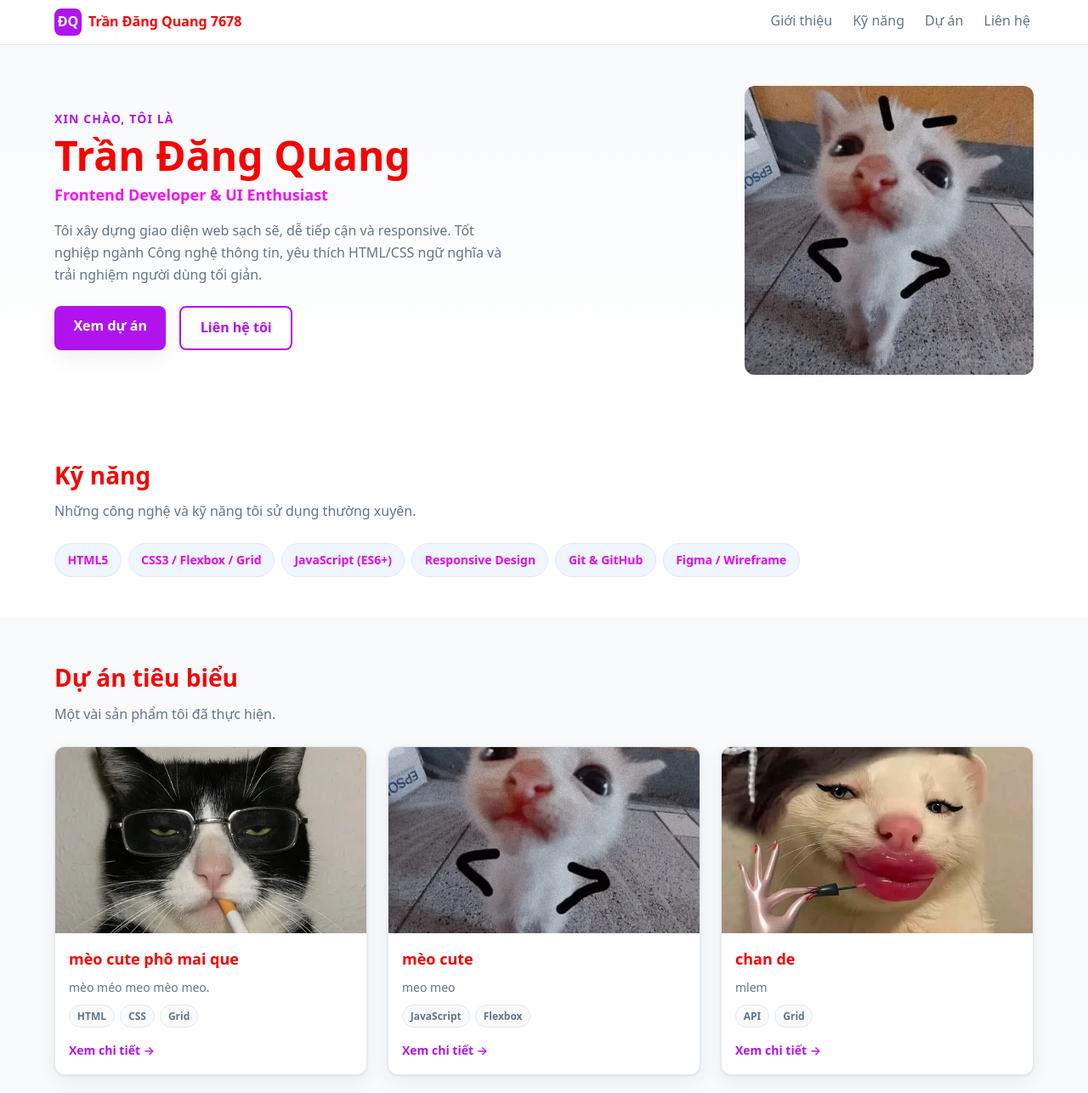
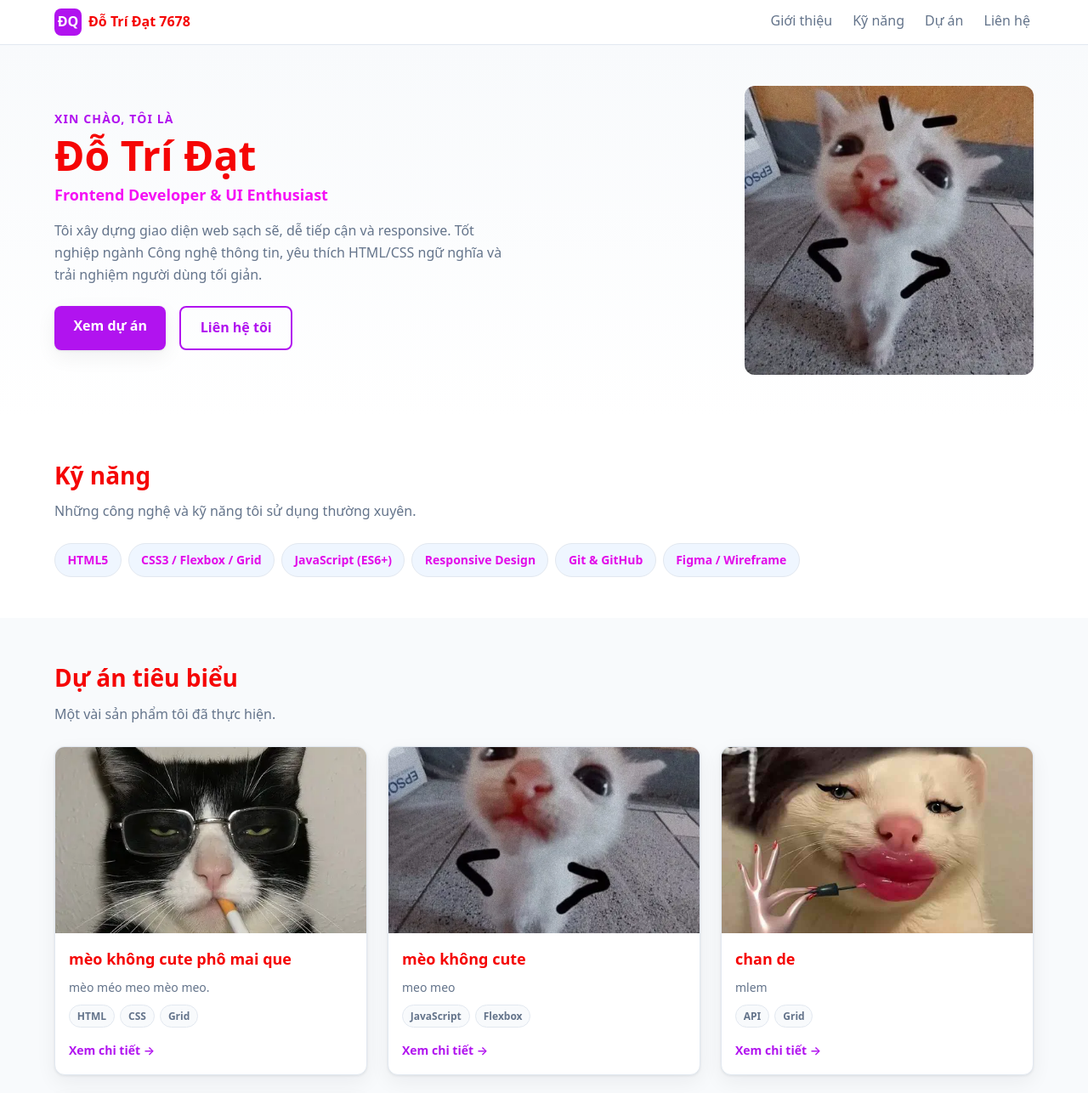
Before and after one commit to dotridat2005-bit/My-CV, a plain HTML site: page index.html in a window 1280 px wide. Shown: the top 1286 px of the page at 85% size. Drawn offline with Linux system fonts and the light colour scheme.

```diff
--- a/index.html
+++ b/index.html
@@ -25,7 +25,7 @@
       <!-- Thương hiệu cá nhân -->
       <a class="brand" href="#top" aria-label="Về đầu trang">
         <span class="brand-mark" aria-hidden="true">ĐQ</span>
-        <span class="brand-name">Trần Đăng Quang 7678</span>
+        <span class="brand-name">Đỗ Trí Đạt 7678</span>
       </a>
 
       <!-- NAV dùng Flexbox (xem styles.css) -->
@@ -49,7 +49,7 @@
       <div class="container hero-inner">
         <div class="hero-text">
           <p class="eyebrow">Xin chào, tôi là</p>
-          <h1 class="hero-title">Trần Đăng Quang</h1>
+          <h1 class="hero-title">Đỗ Trí Đạt</h1>
           <p class="hero-role">Frontend Developer &amp; UI Enthusiast</p>
           <p class="hero-desc">
             Tôi xây dựng giao diện web sạch sẽ, dễ tiếp cận và responsive.
@@ -104,7 +104,7 @@
               src="assets/img/avatar-meo-vo-tri-meme-9.webp"
               alt="Ảnh minh họa dự án Landing Page" width="600" height="360" />
             <div class="card-body">
-              <h3 class="card-title">mèo cute phô mai que</h3>
+              <h3 class="card-title">mèo không cute phô mai que</h3>
               <p class="card-desc">
                 mèo méo meo mèo meo.
               </p>
@@ -121,7 +121,7 @@
               src="assets/img/avatar-meo-vo-tri-ngau-khoc-31.webp"
               alt="Ảnh minh họa dự án Todo App" width="600" height="360" />
             <div class="card-body">
-              <h3 class="card-title">mèo cute</h3>
+              <h3 class="card-title">mèo không cute</h3>
               <p class="card-desc">
                 meo meo
               </p>
@@ -192,7 +192,7 @@
   <!-- ========================================================== -->
   <footer class="site-footer">
     <div class="container footer-inner">
-      <p>© 2026 Trần Đăng Quang. Thiết kế &amp; xây dựng bằng HTML5 + CSS3.</p>
+      <p>© 2026 Đỗ Trí Đạt. Thiết kế &amp; xây dựng bằng HTML5 + CSS3.</p>
       <a href="#top" class="to-top">↑ Lên đầu trang</a>
     </div>
   </footer>
```
